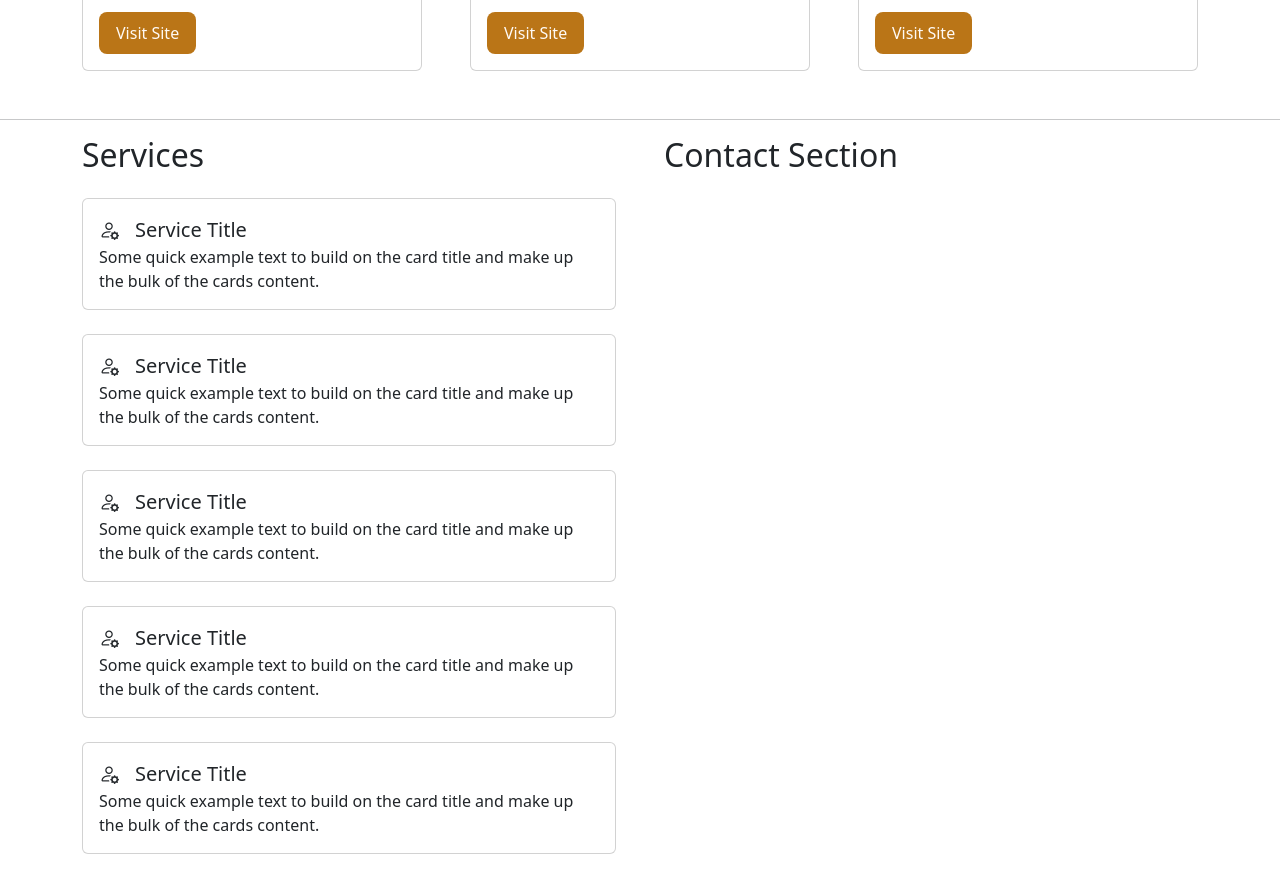
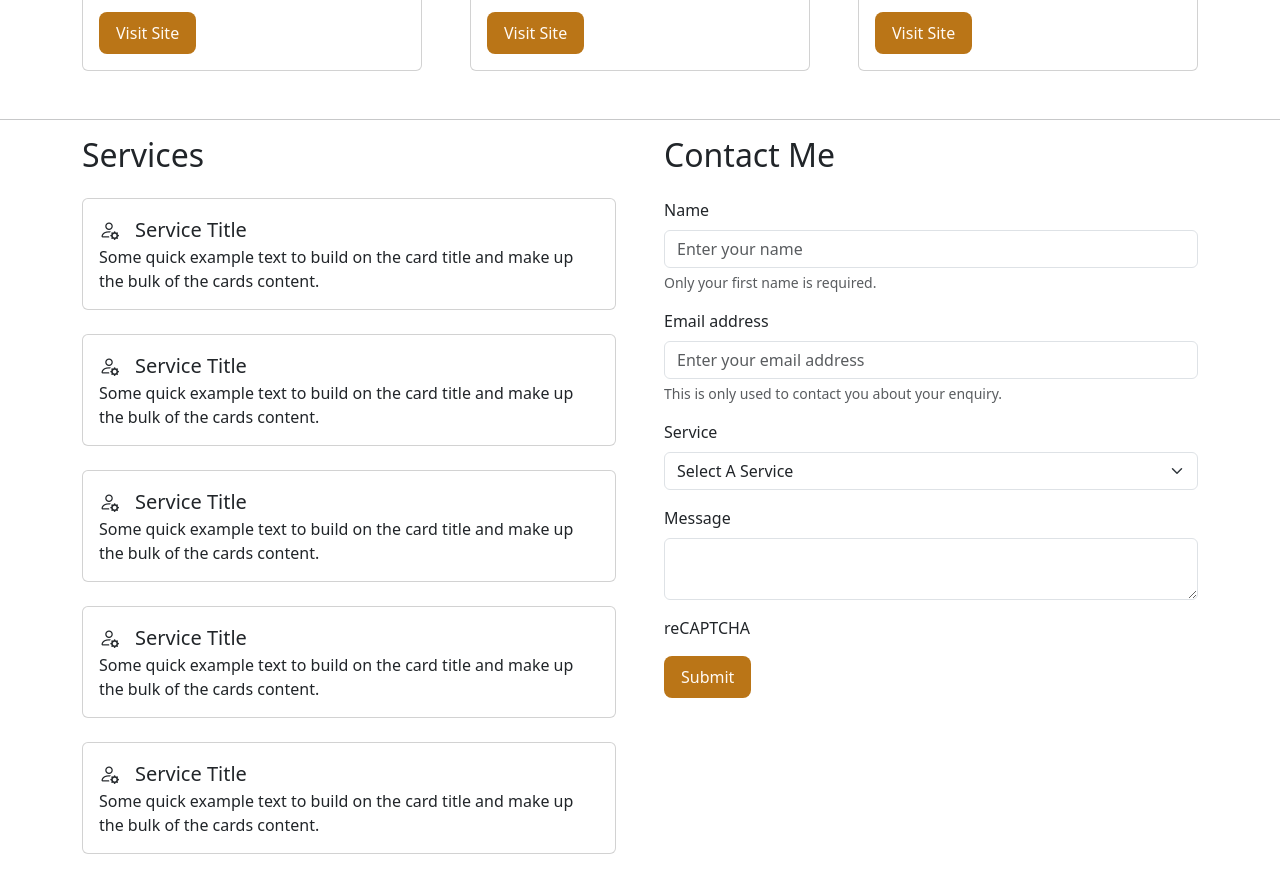
Before and after one commit to Tyler-de-Wit/portfolio-site-react, a React (Vite) app: page / in a window 1280 px wide. Shown: the part 2420-3298 px from the top of the page. Built offline with nearby package versions, Linux system fonts and the light colour scheme.

Commit message:
feat: Add the Contact form section with a contact form

```diff
--- a/src/App.tsx
+++ b/src/App.tsx
@@ -4,6 +4,7 @@ import HeaderSection from "./components/HeaderSection";
 import AboutSection from "./components/AboutSection";
 import MyWorkSection from "./components/MyWorkSection";
 import ServicesSection from "./components/ServicesSection";
+import ContactSection from "./components/ContactSection";
 
 function App() {
   return (
@@ -27,7 +28,7 @@ function App() {
               <ServicesSection />
             </section>
             <section id="contact" className="col-12 col-lg-6">
-              <h2>Contact Section</h2>
+              <ContactSection />
             </section>
           </div>
         </div>
--- /dev/null
+++ b/src/components/ContactSection.tsx
@@ -0,0 +1,76 @@
+const ContactSection = () => {
+  return (
+    <>
+      <h2>Contact Me</h2>
+      <form className="mt-4">
+        {/* Name */}
+        <div className="mb-3">
+          <label htmlFor="contactName" className="form-label">
+            Name
+          </label>
+          <input
+            type="text"
+            className="form-control"
+            id="contactName"
+            aria-describedby="nameHelp"
+            placeholder="Enter your name"
+          />
+          <div id="nameHelp" className="form-text">
+            Only your first name is required.
+          </div>
+        </div>
+        {/* Email */}
+        <div className="mb-3">
+          <label htmlFor="contactEmail" className="form-label">
+            Email address
+          </label>
+          <input
+            type="email"
+            className="form-control"
+            id="contactEmail"
+            aria-describedby="emailHelp"
+            placeholder="Enter your email address"
+          />
+          <div id="emailHelp" className="form-text">
+            This is only used to contact you about your enquiry.
+          </div>
+        </div>
+        {/* Service */}
+        <div className="mb-3">
+          <label htmlFor="contactService" className="form-label">
+            Service
+          </label>
+          <select
+            className="form-select"
+            aria-label="Select A Service"
+            id="contactService"
+          >
+            <option selected disabled>
+              Select A Service
+            </option>
+            <option value="1">Service 1</option>
+            <option value="2">Service 2</option>
+            <option value="3">Service 3</option>
+          </select>
+        </div>
+        {/* Message */}
+        <div className="mb-3">
+          <label htmlFor="contactMessage" className="form-label">
+            Message
+          </label>
+          <textarea
+            className="form-control"
+            aria-label="Write A Message"
+          ></textarea>
+        </div>
+        {/* reCAPTCHA */}
+        <div className="mb-3">reCAPTCHA</div>
+        <button type="submit" className="button-link">
+          Submit
+        </button>
+      </form>
+    </>
+  );
+};
+
+export default ContactSection;
```
